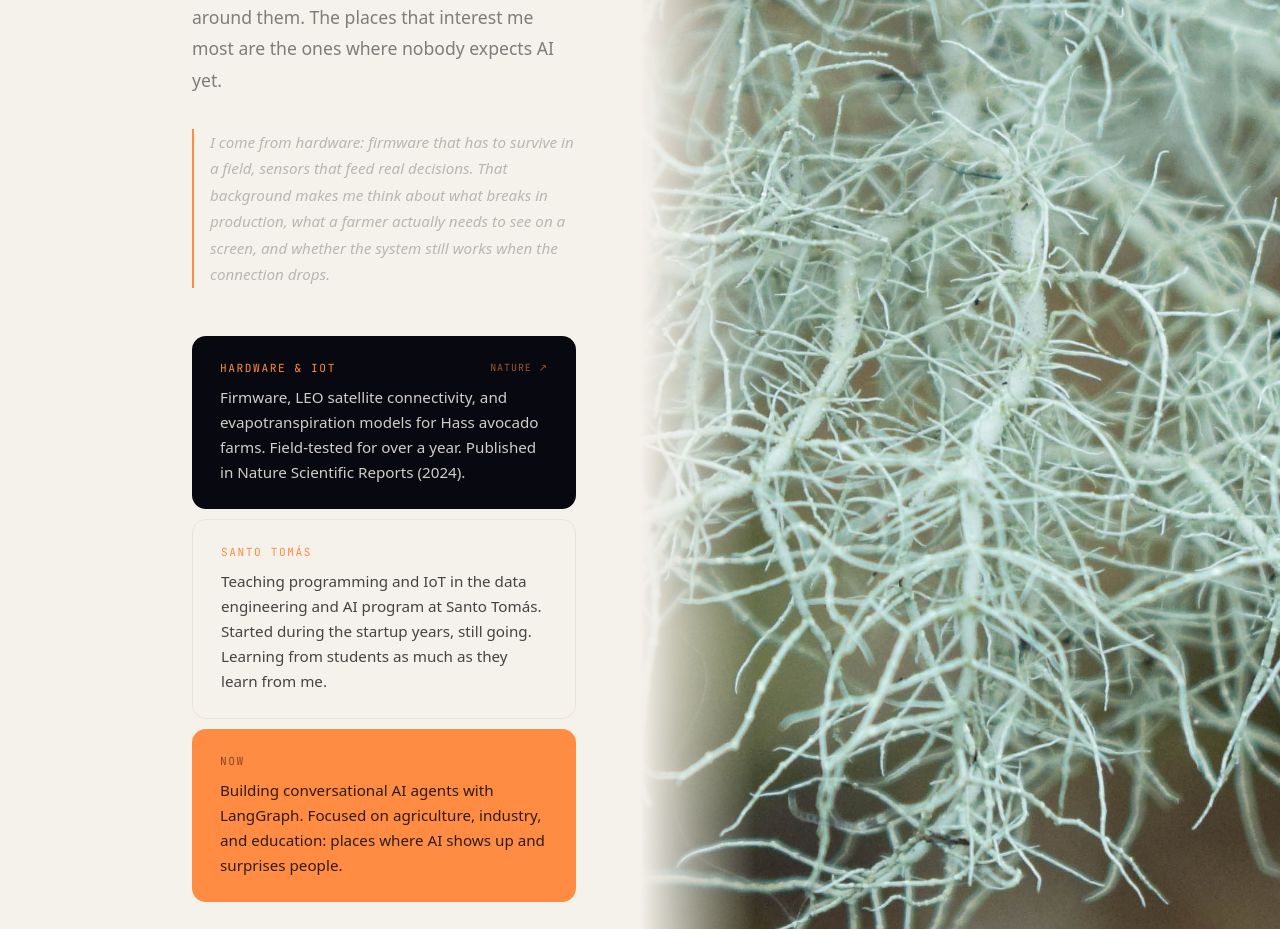
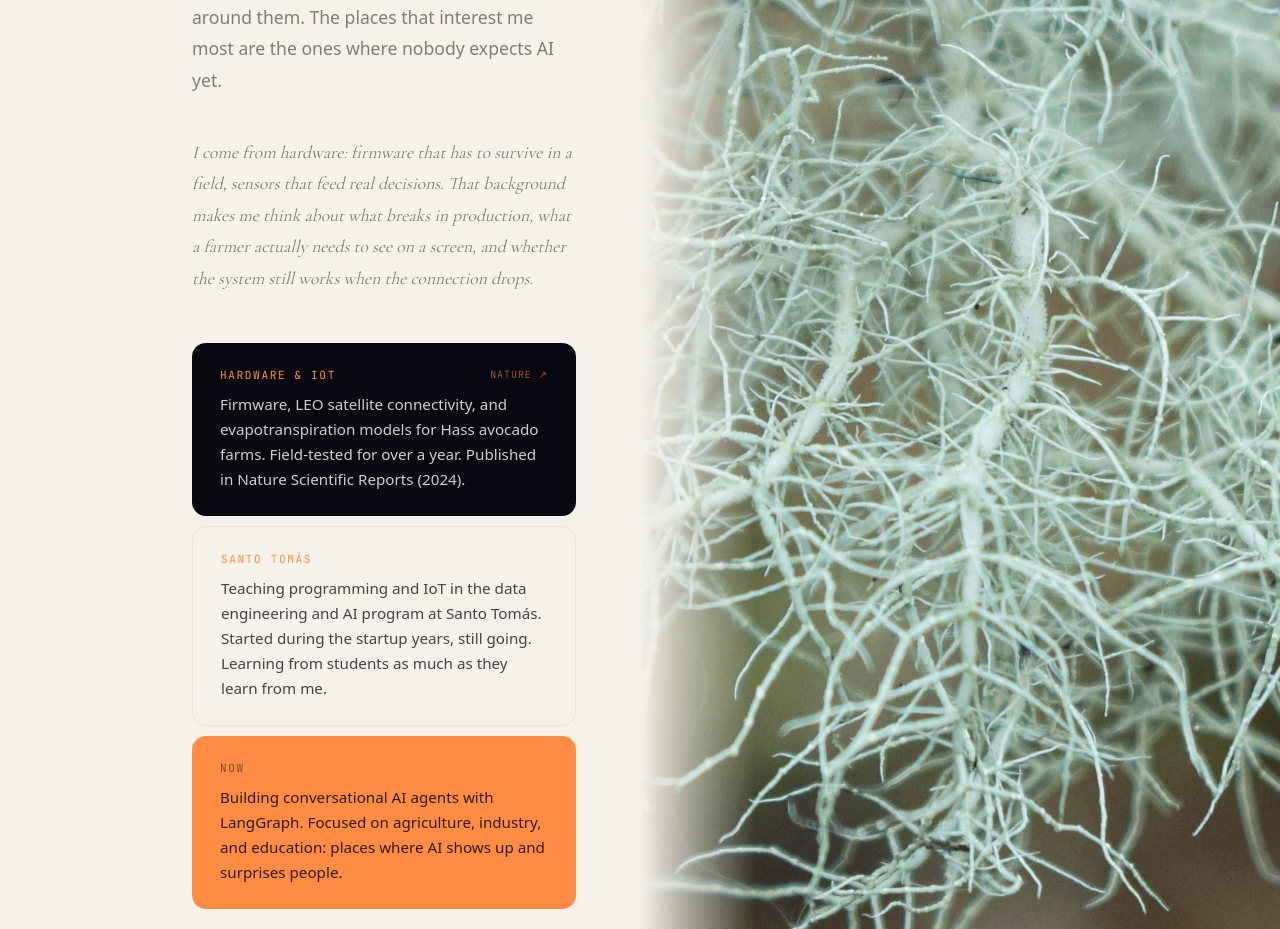
Before and after one commit to jazorro11/portafolio-julio-zorro, a Next.js app: page /en in a window 1280 px wide. Shown: the part 2020-2949 px from the top of the page. Built offline with nearby package versions, Linux system fonts and the light colour scheme; a web font is replaced by a local one.

Commit message:
fix(about): replace border-left anti-pattern with Cormorant Garamond italic

```diff
--- a/src/components/sections/About/index.tsx
+++ b/src/components/sections/About/index.tsx
@@ -191,13 +191,14 @@ export default function About() {
         <ScrollReveal delay={0.35}>
           <p
             style={{
-              fontSize: 'var(--text-sm)',
-              color: 'var(--color-text-light-muted)',
-              lineHeight: 1.75,
+              fontSize: 'var(--text-base)',
+              color: 'var(--color-text-light-secondary)',
+              lineHeight: 1.8,
               fontStyle: 'italic',
-              borderLeft: '2px solid var(--color-accent)',
-              paddingLeft: '1rem',
+              fontFamily: 'var(--font-heading)',
+              fontWeight: 400,
               marginBottom: '3rem',
+              paddingTop: '0.5rem',
             }}
           >
             {t('approach')}
```
